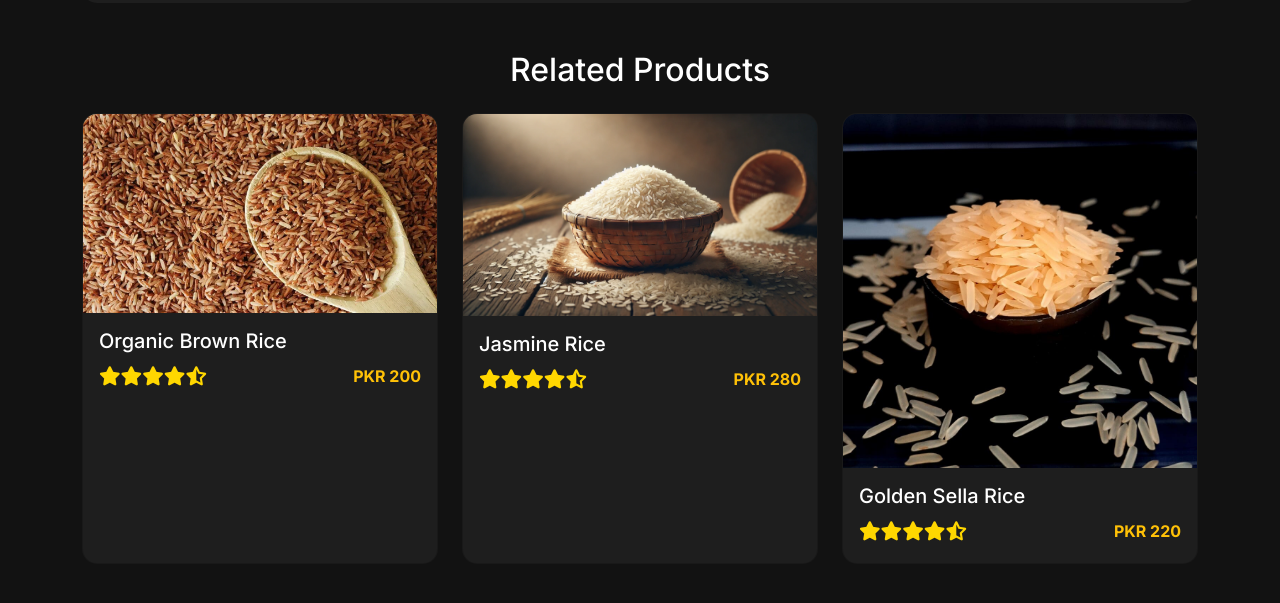
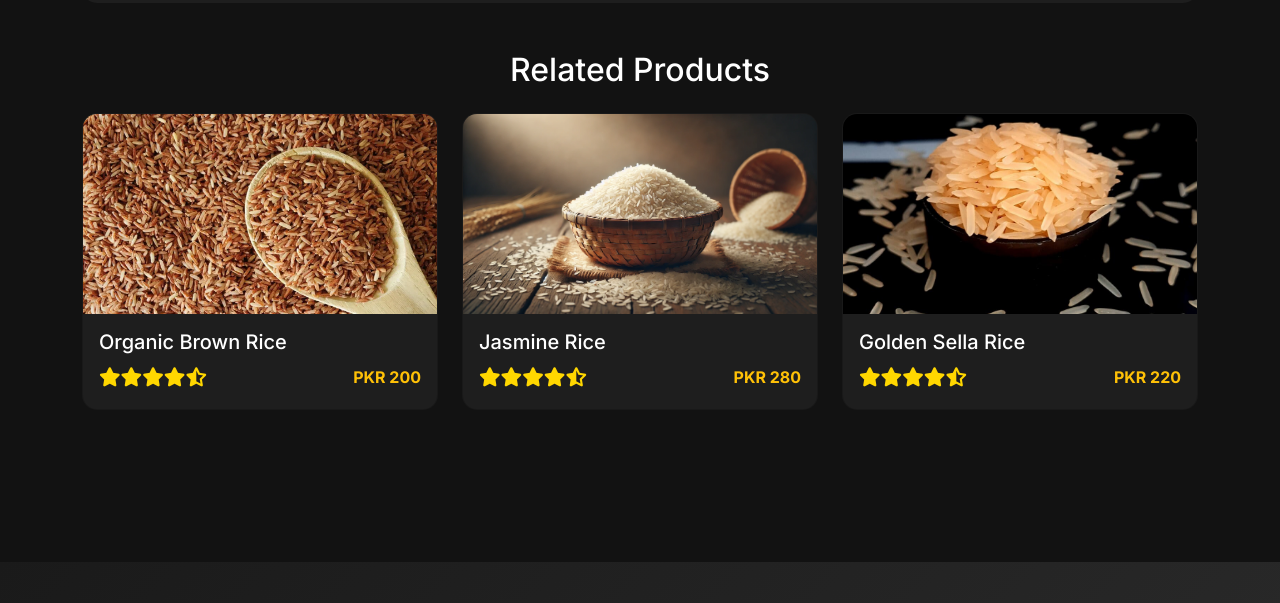
Before and after one commit to ShayanSohail1/E-project, a plain HTML site: page product-detail.html in a window 1280 px wide. Shown: the part 1690-2293 px from the top of the page. Drawn offline with nearby package versions, Linux system fonts and the light colour scheme.

Commit message:
Update product-detail.html

```diff
--- a/product-detail.html
+++ b/product-detail.html
@@ -514,6 +514,12 @@
         /* Ensure other text in tabs is readable */
         .tab-content p, .tab-content ul, .tab-content ol {
             color: var(--text-light); /* Ensure consistent white text */
+        }
+
+        /* Related Products Image Height Fix */
+        .related-products .card-img-top {
+            height: 200px; /* Or your preferred fixed height */
+            object-fit: cover;
         }
 
 
@@ -847,8 +853,7 @@
                             <span class="cart-count" id="cart-count">0</span>
                         </button>
                     </li>
-                    <!-- Theme toggle button removed -->
-                </ul>
+                    </ul>
             </div>
         </div>
     </nav>
@@ -870,14 +875,12 @@
             <div class="row">
                 <div class="col-lg-6">
                     <div class="product-image-gallery">
-                        <!-- Main image container for double image animation -->
                         <div class="main-image-container">
                             <img src="/placeholder.svg" alt="Product Image Front" class="img-front" id="main-image-front">
                             <img src="/placeholder.svg" alt="Product Image Back" class="img-back" id="main-image-back">
                         </div>
                         <div class="thumbnail-gallery" id="thumbnail-gallery">
-                            <!-- Thumbnails will be populated by JavaScript -->
-                        </div>
+                            </div>
                     </div>
                 </div>
 
@@ -887,21 +890,16 @@
 
                         <div class="product-rating">
                             <div class="stars" id="product-stars">
-                                <!-- Stars populated by JS -->
-                            </div>
+                                </div>
                             <span class="rating-text" id="rating-text"></span>
                         </div>
 
                         <div class="product-price" id="product-price"></div>
-
-                        <!-- Product description removed as per request -->
-                        <!-- <p class="product-description" id="product-description"></p> -->
 
                         <div class="product-variants">
                             <h3 class="variant-title">Select Weight:</h3>
                             <div class="variant-options" id="variant-options">
-                                <!-- Variants populated by JS -->
-                            </div>
+                                </div>
                         </div>
 
                         <div class="quantity-section">
@@ -924,15 +922,13 @@
 
                         <div class="product-features">
                             <h3 class="features-title">Product Features</h3>
-                            <!-- These features are dynamically loaded via JS in loadProduct() -->
-                        </div>
+                            </div>
                     </div>
                 </div>
             </div>
 
             <div class="product-tabs">
                 <ul class="nav nav-tabs" id="productTabs" role="tablist">
-                    <!-- Removed Description Tab -->
                     <li class="nav-item" role="presentation">
                         <button class="nav-link active" id="nutrition-tab" data-bs-toggle="tab" data-bs-target="#nutrition" type="button" role="tab">
                             Nutrition Facts
@@ -945,7 +941,6 @@
                     </li>
                 </ul>
                 <div class="tab-content" id="productTabContent">
-                    <!-- Nutrition Facts Tab (active by default now) -->
                     <div class="tab-pane fade show active" id="nutrition" role="tabpanel">
                         <h4>Nutrition Facts</h4>
                         <p><strong>Health Benefits:</strong></p>
@@ -1244,7 +1239,7 @@
                 ],
                 images: {
                     front: 'images/Rice/Black Rice/1.jpg',
-                    back: 'images/Rice/Black Rice/2.webp'
+                    back: 'images/Rice/Black Rice/2.jpg'
                 },
                 features: [
                     'Highest Antioxidant Content',
@@ -1267,7 +1262,7 @@
                 ],
                 images: {
                     front: 'images/Spice/Turmeric/1.jpg',
-                    back: 'images/Spice/Turmeric/2.webp'
+                    back: 'images/Spice/Turmeric/2.jpg'
                 },
                 features: [
                     '100% Organic & Natural',
@@ -1289,7 +1284,7 @@
                     { weight: '1kg', price: 980 }
                 ],
                 images: {
-                    front: 'images/Spice/Lal Mirch/1.webp',
+                    front: 'images/Spice/Lal Mirch/1.jpg',
                     back: 'images/Spice/Lal Mirch/2.jpg'
                 },
                 features: [
@@ -1313,8 +1308,8 @@
                     { weight: '1kg', price: 2200 }
                 ],
                 images: {
-                    front: 'images/Spice/Garam Masala/1.webp',
-                    back: 'images/Spice/Garam Masala/2.webp'
+                    front: 'images/Spice/Garam Masala/1.jpg',
+                    back: 'images/Spice/Garam Masala/2.jpg'
                 },
                 features: [
                     'Authentic Blend',
@@ -1336,7 +1331,7 @@
                 ],
                 images: {
                     front: 'images/Spice/Ketchup/1.jpg',
-                    back: 'images/Spice/Ketchup/2.webp'
+                    back: 'images/Spice/Ketchup/2.jpg'
                 },
                 features: [
                     '100% Organic Tomatoes',
@@ -1379,7 +1374,7 @@
                     { weight: '1L', price: 900 }
                 ],
                 images: {
-                    front: 'images/Spice/Soy Sauce/1.webp',
+                    front: 'images/Spice/Soy Sauce/1.jpg',
                     back: 'images/Spice/Soy Sauce/2.jpg'
                 },
                 features: [
@@ -1403,7 +1398,7 @@
                 ],
                 images: {
                     front: 'images/Lentils/Toor/1.jpg',
-                    back: 'images/Lentils/Toor/2.png'
+                    back: 'images/Lentils/Toor/2.jpg'
                 },
                 features: [
                     '100% Organic & Natural',
@@ -1449,7 +1444,7 @@
                 ],
                 images: {
                     front: 'images/Lentils/Chana/1.jpg',
-                    back: 'images/Lentils/Chana/2.png'
+                    back: 'images/Lentils/Chana/2.jpg'
                 },
                 features: [
                     'High Protein Content',
@@ -1565,8 +1560,8 @@
                     { weight: '10kg', price: 850 }
                 ],
                 images: {
-                    front: 'images/Wheat/Organic Wheat Flour/1.webp',
-                    back: 'images/Wheat/Organic Wheat Flour/2.webp'
+                    front: 'images/Wheat/Organic Wheat Flour/1.jpg',
+                    back: 'images/Wheat/Organic Wheat Flour/2.jpg'
                 },
                 features: [
                     '100% Organic & Natural',
@@ -1588,8 +1583,8 @@
                     { weight: '10kg', price: 650 }
                 ],
                 images: {
-                    front: 'images/Wheat/All Purpose Flour/1.webp',
-                    back: 'images/Wheat/All Purpose Flour/2.webp'
+                    front: 'images/Wheat/All Purpose Flour/1.jpg',
+                    back: 'images/Wheat/All Purpose Flour/2.jpg'
                 },
                 features: [
                     'Premium Quality',
@@ -1612,7 +1607,7 @@
                 ],
                 images: {
                     front: 'images/Wheat/Suji/1.jpg',
-                    back: 'images/Wheat/Suji/2.png'
+                    back: 'images/Wheat/Suji/2.jpg'
                 },
                 features: [
                     'Fine Quality',
@@ -1634,7 +1629,7 @@
                     { weight: '5kg', price: 5200 }
                 ],
                 images: {
-                    front: 'images/Cereals/quinoa/1.png',
+                    front: 'images/Cereals/quinoa/1.jpg',
                     back: 'images/Cereals/quinoa/2.jpg'
                 },
                 features: [
@@ -1658,7 +1653,7 @@
                 ],
                 images: {
                     front: 'images/Cereals/Oats/1.jpg',
-                    back: 'images/Cereals/Oats/2.png'
+                    back: 'images/Cereals/Oats/2.jpg'
                 },
                 features: [
                     'Rich in Fiber',
@@ -1680,8 +1675,8 @@
                     { weight: '5kg', price: 1550 }
                 ],
                 images: {
-                    front: 'images/Cereals/barley/1.webp',
-                    back: 'images/Cereals/barley/2.webp'
+                    front: 'images/Cereals/barley/1.jpg',
+                    back: 'images/Cereals/barley/2.jpg'
                 },
                 features: [
                     'Rich in Fiber',
@@ -1703,8 +1698,8 @@
                     { weight: '5kg', price: 1700 }
                 ],
                 images: {
-                    front: 'images/Cereals/millet/1.png',
-                    back: 'images/Cereals/millet/2.png'
+                    front: 'images/Cereals/millet/1.jpg',
+                    back: 'images/Cereals/millet/2.jpg'
                 },
                 features: [
                     'Gluten-Free',
@@ -1726,8 +1721,8 @@
                     { weight: '2kg', price: 5800 }
                 ],
                 images: {
-                    front: 'images/Nuts/Almonds/1.webp',
-                    back: 'images/Nuts/Almonds/2.webp'
+                    front: 'images/Nuts/Almonds/1.jpg',
+                    back: 'images/Nuts/Almonds/2.jpg'
                 },
                 features: [
                     'Rich in Vitamin E',
@@ -1750,7 +1745,7 @@
                 ],
                 images: {
                     front: 'images/Nuts/Walnut/1.jpg',
-                    back: 'images/Nuts/Walnut/2.webp'
+                    back: 'images/Nuts/Walnut/2.jpg'
                 },
                 features: [
                     'Kashmir Premium Quality',
@@ -1774,7 +1769,7 @@
                 ],
                 images: {
                     front: 'images/Nuts/Cashew/1.jpg',
-                    back: 'images/Nuts/Cashew/2.webp'
+                    back: 'images/Nuts/Cashew/2.jpg'
                 },
                 features: [
                     'Premium Quality',
@@ -1796,7 +1791,7 @@
                 ],
                 images: {
                     front: 'images/Pulps/Mango/1.jpg',
-                    back: 'images/Pulps/Mango/2.webp'
+                    back: 'images/Pulps/Mango/2.jpg'
                 },
                 features: [
                     'Made from Alphonso Mangoes',
@@ -1818,7 +1813,7 @@
                 ],
                 images: {
                     front: 'images/Pulps/Guava/1.jpg',
-                    back: 'images/Pulps/Guava/2.webp'
+                    back: 'images/Pulps/Guava/2.jpg'
                 },
                 features: [
                     'High in Vitamin C',
@@ -1839,7 +1834,7 @@
                     { weight: '2kg', price: 1150 }
                 ],
                 images: {
-                    front: 'images/Pulps/Apple/1.webp',
+                    front: 'images/Pulps/Apple/1.jpg',
                     back: 'images/Pulps/Apple/2.jpg'
                 },
                 features: [
@@ -1953,7 +1948,7 @@
                 ],
                 images: {
                     front: 'images/Sweetners/Jaggery/1.jpg',
-                    back: 'images/Sweetners/Jaggery/2.webp'
+                    back: 'images/Sweetners/Jaggery/2.jpg'
                 },
                 features: [
                     'Unrefined Sugar',
@@ -2129,6 +2124,7 @@
         function getStarsHTML(rating) {
             let starsHTML = '';
             for (let i = 1; i <= 5; i++) {
+                const star = document.createElement('i');
                 if (i <= Math.floor(rating)) {
                     starsHTML += '<i class="fas fa-star"></i>';
                 } else if (i - 0.5 <= rating) {
```
